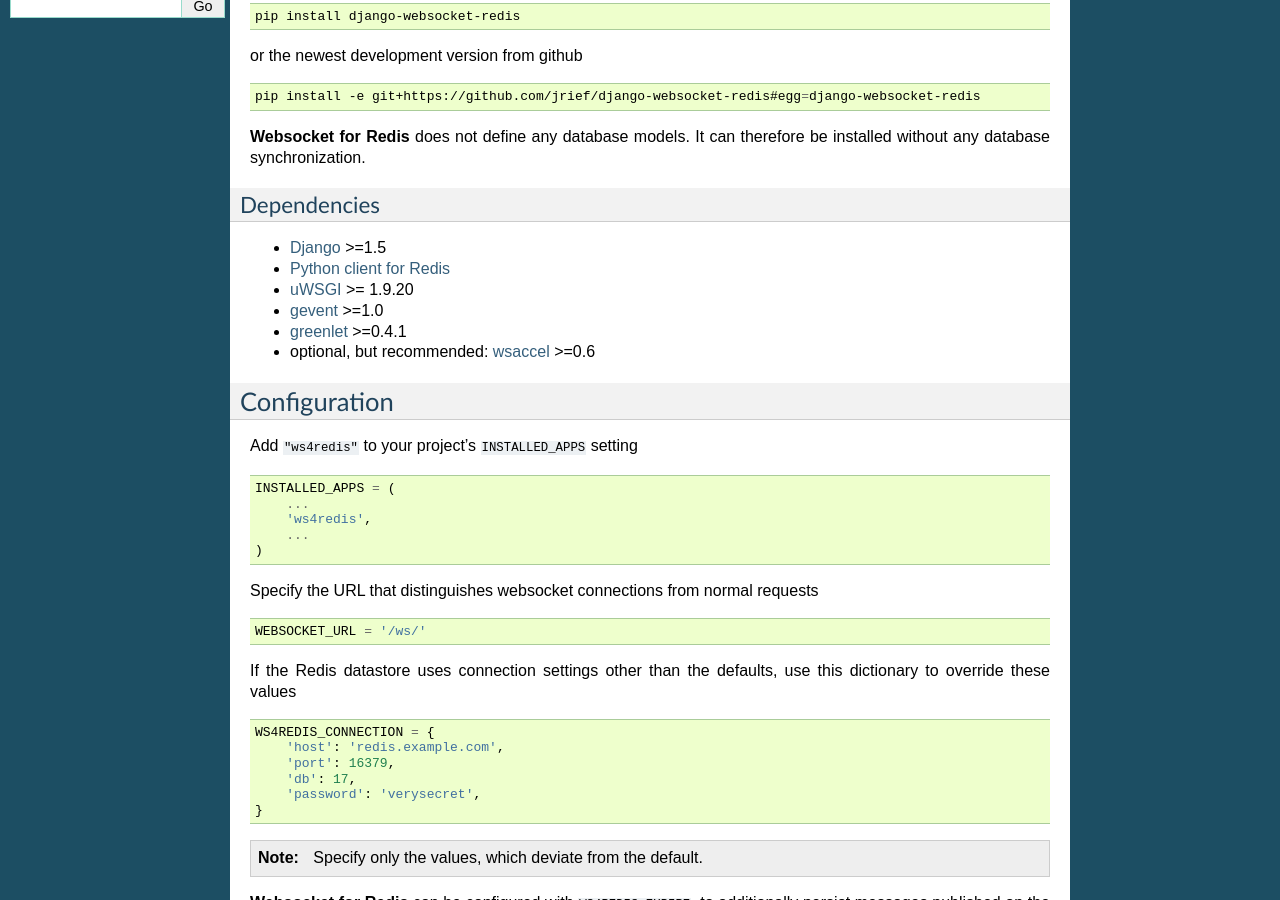
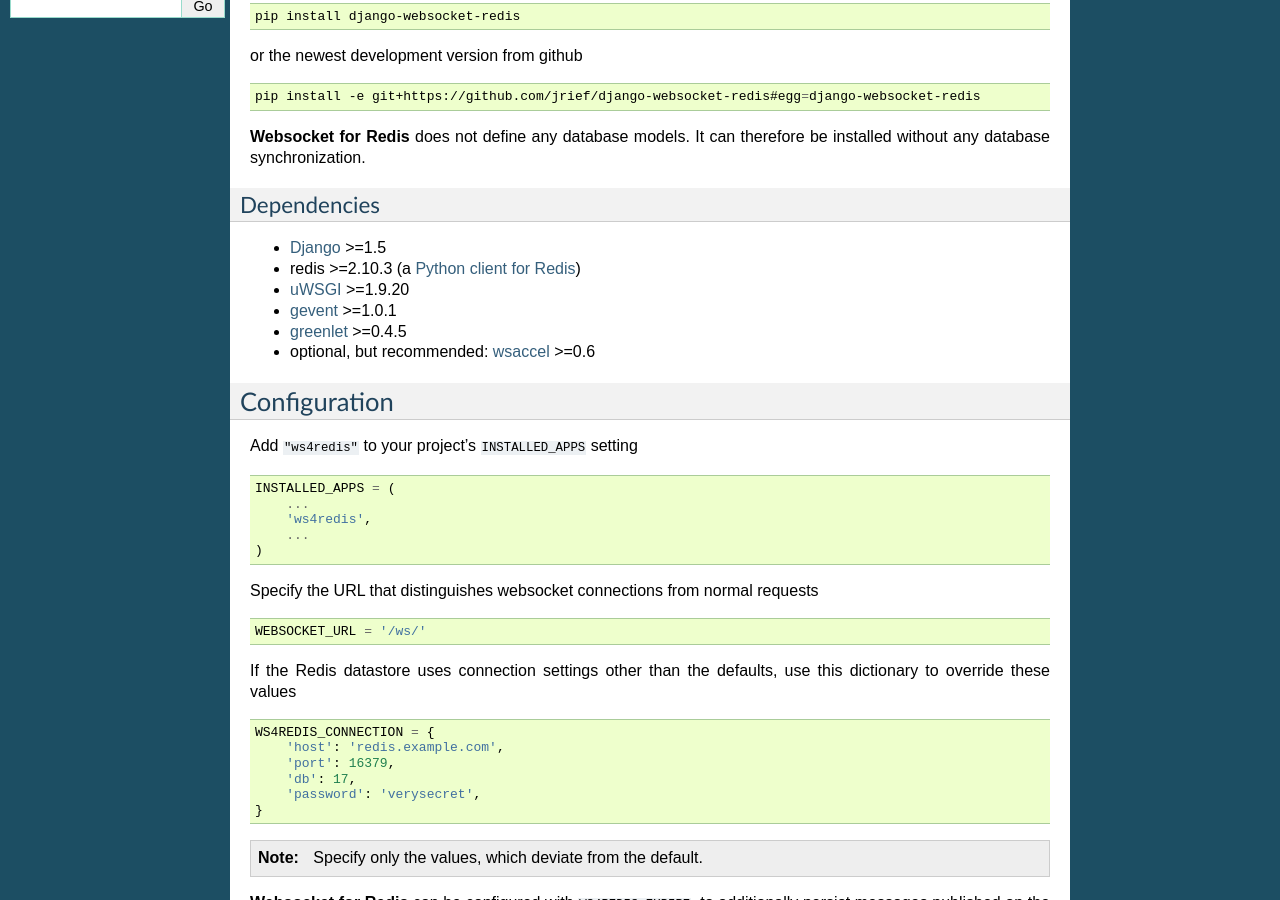
Before and after one commit to jrief/django-websocket-redis, a Sphinx documentation site: the page built from docs/installation.rst, in a window 1280 px wide and 900 px high, scrolled down 419 px. Built offline with Sphinx 7.4.7, drawn with Linux system fonts in a browser that asks for light colours.

Commit message:
Adopted docs for new version

```diff
--- a/docs/installation.rst
+++ b/docs/installation.rst
@@ -43,10 +43,10 @@
 Dependencies
 ------------
 * Django_ >=1.5
-* `Python client for Redis`_
-* uWSGI_ >= 1.9.20
-* gevent_ >=1.0
-* greenlet_ >=0.4.1
+* redis >=2.10.3 (a `Python client for Redis`_)
+* uWSGI_ >=1.9.20
+* gevent_ >=1.0.1
+* greenlet_ >=0.4.5
 * optional, but recommended: wsaccel_ >=0.6
 
 
```
Also changed, not shown: README.md (+3 -6 lines).
